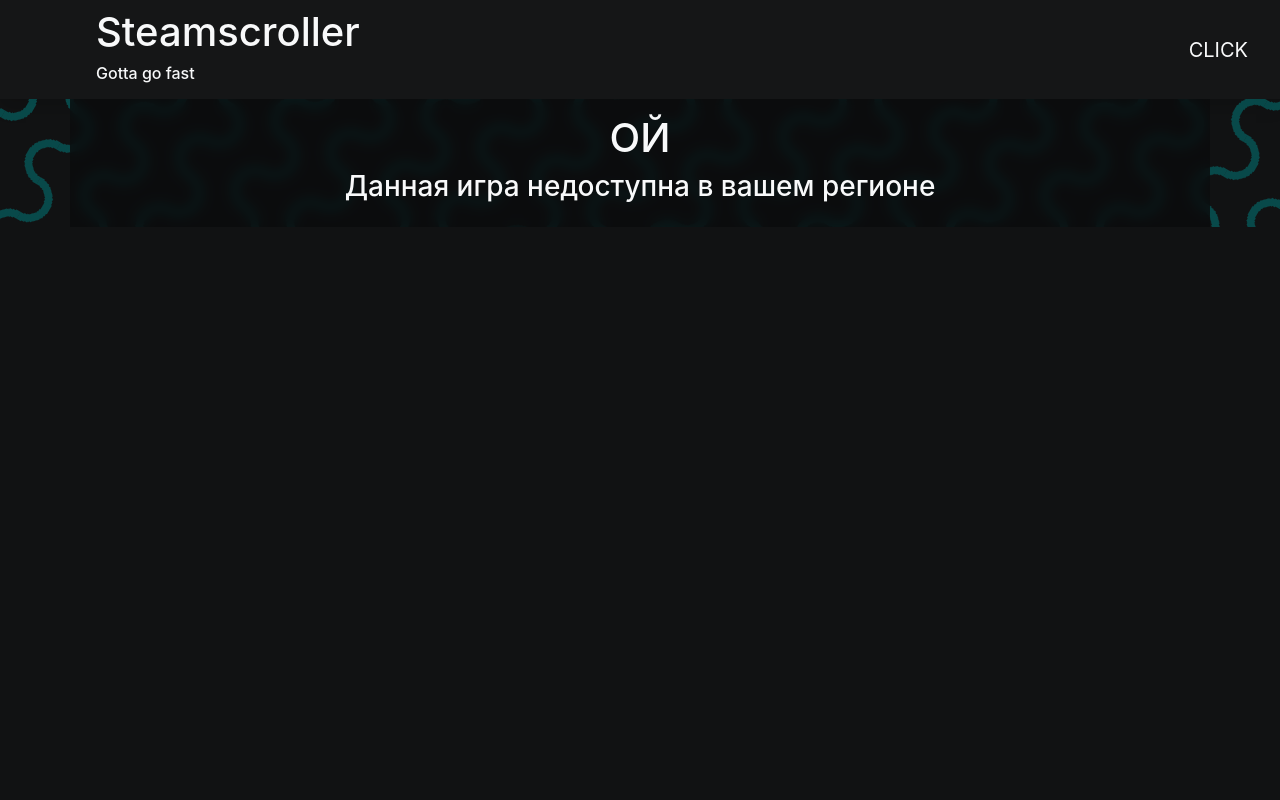
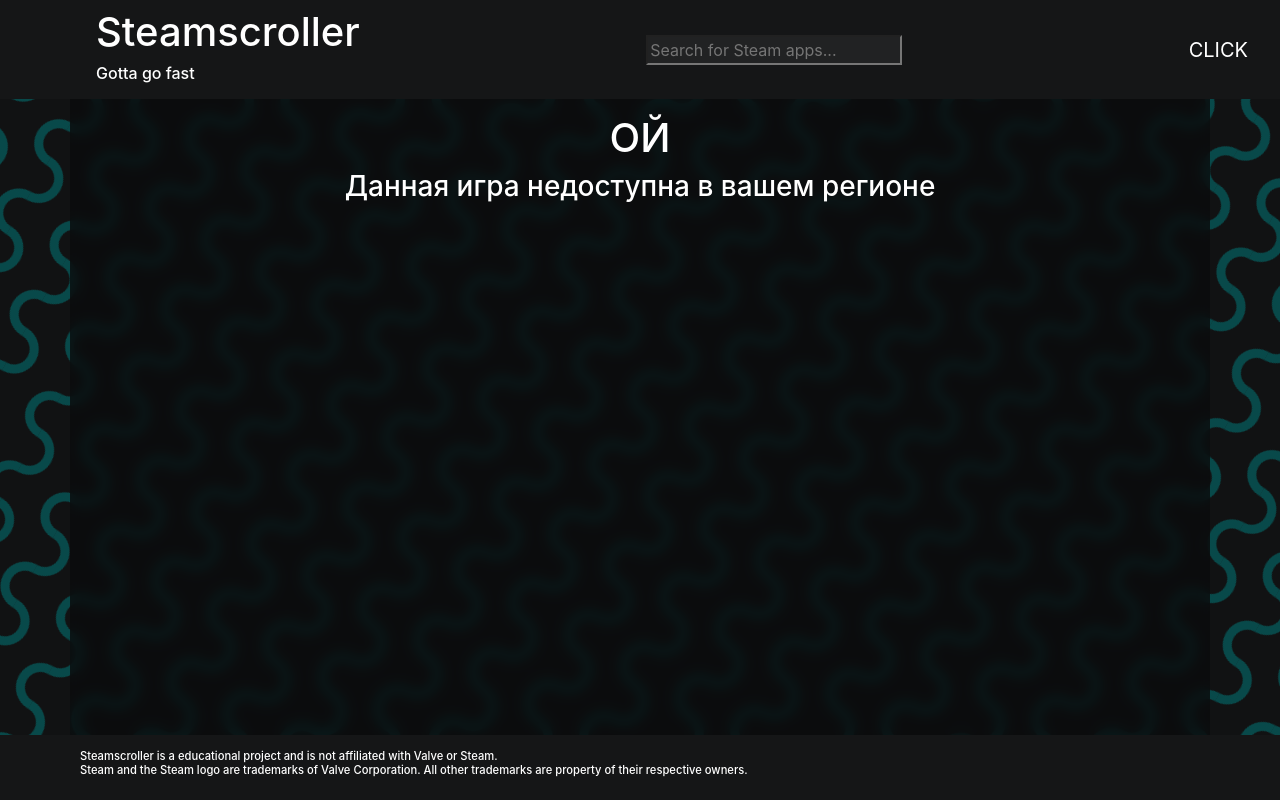
Before and after one commit to Andrey0828/Steamscroller, a Flask app: template templates/501.html in a window 1280 px wide. Run offline with Flask 3, Linux system fonts and the light colour scheme; the template is opened without the code that fills it, so the values that code supplies are empty; some libraries are stand-ins or nearby versions.

Commit message:
Поисковая строка, ссылки на игры по appid

```diff
--- a/main.py
+++ b/main.py
@@ -2,6 +2,7 @@ import datetime as dt
 import re
 from typing import NamedTuple
 
+import requests
 from steam.steamid import SteamID
 from country_name import search_country_by_name
 from game_search import search_game_on_steam
@@ -9,11 +10,10 @@ import steamapi
 
 import config as cfg
 
-from flask import Flask, render_template, redirect, request, url_for, abort
+from flask import Flask, render_template, redirect, request, url_for, abort, jsonify
 
 TITLE = 'Steamscroller'
 app = Flask(__name__)
-app.debug = True
 app.config['SECRET_KEY'] = cfg.FLASKAPP_SECRET_KEY
 
 
@@ -157,37 +157,62 @@ def steam_profile_vanity(vanityurl: str):
     return f'Error! Try again later. ({resolve_vanity["success"]})'
 
 
-@app.route("/profiles/<string:game_name>/")
-def search_game(game_name: str):
-    try:
-        description, system = search_game_on_steam(game_name)
-        par = description.get("recommended_system_requirements")
-        if par is None:
-            par = description.get("minimum_system_requirements")
-        if "Processor" in par:
-            par = par.replace("Processor", "#Processor")
-        if "Memory" in par:
-            par = par.replace("Memory", "#Memory")
-        if "Graphics" in par:
-            par = par.replace("Graphics", "#Graphics")
-        if "Storage" in par:
-            par = par.replace("Storage", "#Storage")
-        if "Network" in par:
-            par = par.replace("Network", "#Network")
-        if system == "window":
-            if "DirectX:" in par:
-                par = par.replace("DirectX:", "#DirectX:")
-        elif system == "linux":
-            if "Sound Card:" in par:
-                par = par.replace("Sound Card:", "#Sound Card:")
-        parametrs = par.split("#")
-        return render_template("steam_game.html", title=TITLE, **description, spisok_par=parametrs)
-    except ValueError:
-        description = search_game_on_steam(game_name)
-        if description == 'Игра не найдена':
-            abort(500)
-        elif description == 'Данный товар недоступен в вашем регионе':
-            abort(501)
+@app.route('/searchapp/<string:query>')
+def search_app(query: str):
+    return search_apps_by_name(query)
+
+
+@app.route("/app/<int:appid>/")
+def app_page(appid: int):
+    result = search_game_on_steam(appid)
+    if result == 'Игра не найдена':
+        return abort(500)
+    if result == 'Данный товар недоступен в вашем регионе':
+        return abort(501)
+
+    description, system = search_game_on_steam(appid)
+    par = description.get("recommended_system_requirements")
+    if par is None:
+        par = description.get("minimum_system_requirements")
+    if "Processor" in par:
+        par = par.replace("Processor", "#Processor")
+    if "Memory" in par:
+        par = par.replace("Memory", "#Memory")
+    if "Graphics" in par:
+        par = par.replace("Graphics", "#Graphics")
+    if "Storage" in par:
+        par = par.replace("Storage", "#Storage")
+    if "Network" in par:
+        par = par.replace("Network", "#Network")
+    if system == "windows":
+        if "DirectX:" in par:
+            par = par.replace("DirectX:", "#DirectX:")
+    elif system == "linux":
+        if "Sound Card:" in par:
+            par = par.replace("Sound Card:", "#Sound Card:")
+    parametrs = par.split("#")
+    return render_template("steam_game.html", title=f'{TITLE} :: {description["name"]}',
+                           **description, spisok_par=parametrs)
+
+
+@app.route("/livesearch", methods=["POST", "GET"])
+def livesearch():
+    query = request.form.get("query")
+    if query is None:
+        return redirect('/')
+    return search_apps_by_name(query)[:10]
+
+
+def search_apps_by_name(name: str):
+    requested_name = name.strip().lower()
+    response = requests.get('http://api.steampowered.com/ISteamApps/GetAppList/v0002/', params={'key': cfg.API_KEY})
+    if response.status_code != 200:
+        return f'Error! Try again later. ({response.status_code})'
+
+    apps = response.json()['applist']['apps']
+    results = (_app for _app in apps if requested_name in _app['name'].strip().lower())
+    results = sorted(results, key=lambda x: (x['name'].lower().index(requested_name), x['appid']))
+    return jsonify(results[:2000])
 
 
 def main():
--- a/static/css/style.css
+++ b/static/css/style.css
@@ -1,31 +1,119 @@
-header {
-  background-color: #151617;
+:root {
+  --header-background-color: #151617;
+  --anim-background-color: #111213;
+  --searchbar-background-color: #212223;
+  --container-color: rgba(11, 12, 13, 0.8);
+  --anim-background-stripes-color: rgba(0, 128, 128, 0.5);
+  --anim-background-elem-size: 5rem;
+  --anim-background-elem-shift: calc(var(--anim-background-elem-size) / 2);
+  --background-oversize: 5000rem;
 }
 
-.logo {
+html {
+  min-height: 100vh;
+}
+
+body {
+  display: flex;
+  flex-direction: column;
+  background-color: var(--anim-background-color);
+  color: white;
+  min-height: 100vh;
+}
+
+header, footer {
+  background-color: var(--header-background-color);
+}
+
+header {
+  flex: none;
+}
+
+nav {
   margin-left: 10vh;
 }
 
-body {
-    background-color: #111213;
+nav > a {
+  color: white;
 }
 
 .background {
-  width: 100%;
-  height: 100%;
+  display: flex;
+  flex-grow: 1;
+  position: relative;
   overflow: hidden;
-  transform: rotate(0deg);
 }
 
-.stats-container {
+.livebar {
+  background-color: var(--searchbar-background-color);
+  color: inherit;
+}
+
+.search-results {
+  position: fixed;
+  background-color: var(--searchbar-background-color);
+  transform: translateX(-25%);
+  z-index: 50;
+}
+
+.search-results > div {
+  padding-left: 5px;
+  border: 1px solid var(--header-background-color);
+}
+
+.background::before {
+  content: "";
+  position: absolute;
+  --background-shift: calc(0px - calc(calc(var(--background-oversize) - 100%) / 2));
+  width: var(--background-oversize);
+  height: var(--background-oversize);
+  top: var(--background-shift);
+  left: var(--background-shift);
+  z-index: -1;
+
+  background-image: radial-gradient(
+      circle at 100% 50%,
+      transparent 20%,
+      var(--anim-background-stripes-color) 21%,
+      var(--anim-background-stripes-color) 32%,
+      transparent 33%
+    ),
+    radial-gradient(
+      circle at 0% 50%,
+      transparent 20%,
+      var(--anim-background-stripes-color) 21%,
+      var(--anim-background-stripes-color) 32%,
+      transparent 33%
+    );
+  background-size: 4rem var(--anim-background-elem-size);
+  background-position: 0 0, 0 var(--anim-background-elem-shift);
+  transform: rotate(30deg);
+  animation: animatedBackground 1000s linear infinite;
+}
+
+@keyframes animatedBackground {
+  to {
+    background-position: 0 -10000px, 0 calc(var(--anim-background-elem-shift) - 10000px);
+  }
+}
+
+.container {
+  min-height: 100%;
+  padding: 15px 40px;
+  background-color: var(--container-color);
+  backdrop-filter: blur(6px);
+}
+
+.stats-container, .stats-category {
   display: flex;
   flex-wrap: wrap;
 }
 
+.stats-category, .stats-subcategory {
+  flex: 25% 0 100%;
+}
+
 .stats-category {
-  display: flex;
-  flex-wrap: wrap;
-  flex: 25% 0 100%;
   padding: 10px;
 }
 
@@ -34,77 +122,13 @@ body {
 }
 
 .stats-subcategory {
-  flex: 25% 0 100%;
-  padding-left: 20px;
-  padding-right: 20px;
+  padding: 20px;
 }
 
-.background:before {
-    content: "";
-    position: absolute;
-    width: 1000%;
-    height: 1000%;
-    top: -450%;
-    left: -450%;
-    z-index: -1;
-
-    background-image: radial-gradient(
-        circle at 100% 50%,
-        transparent 1rem,
-        rgba(0, 128, 128, 0.5) 1rem,
-        rgba(0, 128, 128, 0.5) 1.5rem,
-        transparent 1.5rem
-      ),
-      radial-gradient(
-        circle at 0% 50%,
-        transparent 1rem,
-        rgba(0, 128, 128, 0.5) 1rem,
-        rgba(0, 128, 128, 0.5) 1.5rem,
-        transparent 1.5rem
-      );
-    background-size: 4rem 5rem;
-    background-position: 0 0, 0 2.5rem;
-    transform: rotate(30deg);
-    animation: animatedBackground 1000s linear infinite;
+footer {
+  padding: 15px 10vh;
 }
 
-@keyframes animatedBackground {
-  from {
-    background-position: 0 0, 0 2.5rem;
-  }
-  to {
-    background-position: 0 -10000px;
-  }
+footer > h6 {
+  font-size: 0.7rem;
 }
-
-.container {
-  height: 100%;
-  padding: 15px 40px;
-  background-color: rgba(11, 12, 13, 0.8);
-  backdrop-filter: blur(6px);
-}
-
-@keyframes animatedBackground {
-  from {
-    background-position: 0 0, 0 2.5rem;
-  }
-  to {
-    background-position: 0 -10000px, 0 calc(2.5rem - 10000px);
-  }
-}
-.mp4 {
-    position: relative;
-    padding-bottom: 56.25%; /* 16:9 */
-    padding-top: 0px;
-    height: 0;
-}
-.mp4 video {
-    position: absolute;
-    top: 0;
-    left: 0;
-    width: 100%;
-    height: 100%;
-}
-.text {
-    font-size: 20px
-}
--- a/steamapi.py
+++ b/steamapi.py
@@ -9,7 +9,7 @@ api_caller = WebAPI(key=cfg.API_KEY)
 
 def get_app_details(appid) -> dict | None:
     return requests.get('http://store.steampowered.com/api/appdetails/',
-                        params={'appids': str(appid), 'cc': 'en', 'l': 'en'}).json()
+                        params={'appids': str(appid), 'cc': 'en', 'l': 'en'}).json()[str(appid)]
 
 
 def get_friends(steamid) -> list | None:
--- a/templates/base.html
+++ b/templates/base.html
@@ -3,6 +3,7 @@
 <head>
     <meta charset="utf-8">
     <meta name="viewport" content="width=device-width, initial-scale=1, shrink-to-fit=no">
+    <script src="https://ajax.googleapis.com/ajax/libs/jquery/3.4.1/jquery.min.js"></script>
     <link rel="stylesheet"
           href="https://stackpath.bootstrapcdn.com/bootstrap/4.4.1/css/bootstrap.min.css"
           integrity="sha384-Vkoo8x4CGsO3+Hhxv8T/Q5PaXtkKtu6ug5TOeNV6gBiFeWPGFN9MuhOf23Q9Ifjh"
@@ -12,19 +13,68 @@
 </head>
 <body>
     <header>
-    <nav class="navbar text-light shadow">
+        <nav class="navbar">
             <div class="logo">
                 <h1>Steamscroller</h1>
                 <h6>Gotta go fast</h6>
             </div>
-        <a class="navbar-brand text-light" href="#">CLICK</a>
+            <div class="search">
+                <input type="text" class="searchbar livebar" placeholder="Search for Steam apps..." />
+                <div class="search-results"></div>
+            </div>
+            <a class="navbar-brand" href="#">CLICK</a>
         </nav>
     </header>
     <!-- Begin page content -->
     <div class="background">
-    <main role="main" class="container text-light">
+        <main role="main" class="container">
             {% block content %}{% endblock %}
         </main>
     </div>
+    <footer>
+        <h6>Steamscroller is a educational project and is not affiliated with Valve or Steam.<br>
+            Steam and the Steam logo are trademarks of Valve Corporation. All other trademarks are property of their respective owners.</h6>
+    </footer>
 </body>
+<script>
+    $(document).ready(function() {
+        var timer;
+
+        function loadSearchResults(query) {
+            $.ajax({
+                method: "POST",
+                url: "/livesearch",
+                data: {query: query},
+                success: function(data) {
+                    displayedResults = '';
+                    $.each(data, function(index, app) {
+                        displayedResults += `<div onclick="location.href='/app/${app.appid}'">${app.name}</div>`;
+                    });
+                    $(".search-results").html(displayedResults);
+                }
+            });
+        }
+
+        function lookup() {
+            query = $(".livebar").val();
+            if (query.length == 0) {
+                $(".search-results").empty()
+                return;
+            }
+            loadSearchResults(query);
+        }
+
+        $(".livebar").on("input", function(e) {
+            clearTimeout(timer);
+            var ms = 500; // milliseconds
+            timer = setTimeout(lookup, ms);
+        });
+
+        $(".livebar").on("keydown",function search(e) {
+            if(e.keyCode == 13) {  // pressing Enter
+                window.location.href = `/search/${$(".livebar").val()}`
+            }
+        });
+    });
+</script>
 </html>
```
Also changed, not shown: game_search.py (+54 -75 lines), games.py (line endings or trailing spaces). Lines whose indentation alone changed are shown as unchanged.
